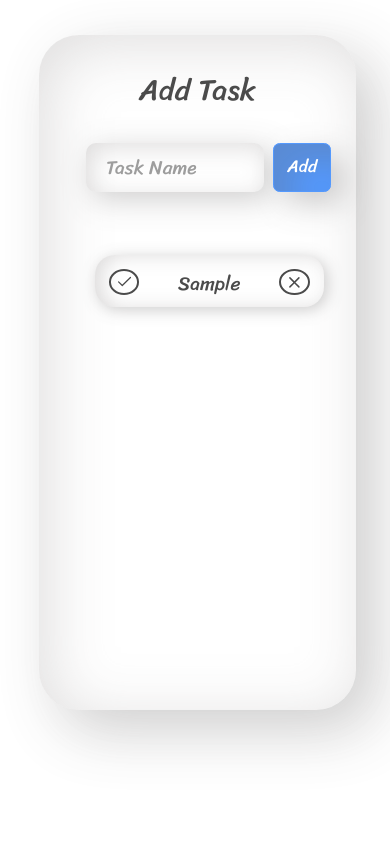
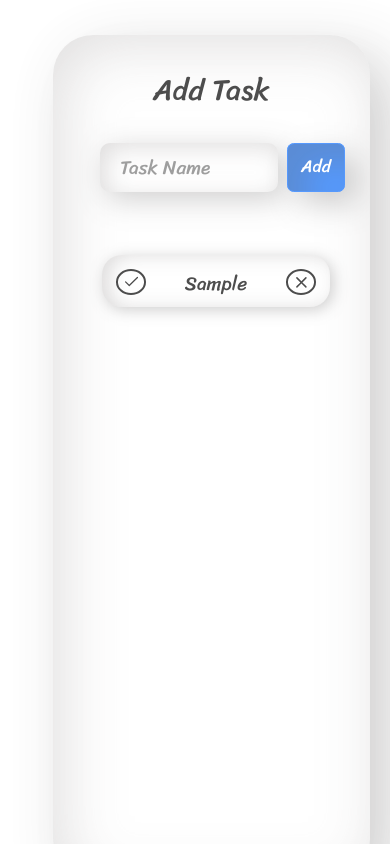
Before and after one commit to UditSax3na/Todolst, a React (Create React App) app: page / in a window 390 px wide. Both pictures are taken after typing "Sample" into the empty fields and a click on the button "Add". Built offline with nearby package versions, Linux system fonts and the light colour scheme; a web font is replaced by a local one.

Commit message:
Adding the responsiveness for the mobile

```diff
--- a/src/Responsive_.css
+++ b/src/Responsive_.css
@@ -22,10 +22,12 @@
     #root{
         max-width: 19rem;
         min-width: 18rem;
-        left: 10%;
+        left: 3rem;
         top: 1rem;
-        min-height: 80%;
+        min-height: 100%;
         max-height: 80%;
+        overflow-y: scroll;
+        position: fixed;
     }
     .upperlayer{
         padding-left: 0;
@@ -39,10 +41,13 @@
     }
     .chold{
         max-width: 13rem;
-        margin-left: 0.5rem;
+        /* margin-left: 0.5rem; */
+        position: relative;
+        right: 6%;
     }
     .todolist{
         padding-left: 0;
+        max-height: fit-content;
     }
     /* .todo{
 
--- a/src/components/Todo.jsx
+++ b/src/components/Todo.jsx
@@ -5,7 +5,7 @@ import Check from './icons/Check'
 
 export default function Todo(props) {
   return (
-    <div className='chold mx-2 mb-4 '>
+    <div className='chold mb-4 '>
       <button className='btn btn-outline-success selection-done' onClick={()=>{props.update_(props.todo)}} ><Check className='done'/></button>
 
       <span className={props.todo['comp']===0?'todo':"todo active"} title={props.todo['heading']}>{props.todo['heading']}</span>
--- a/src/components/stylings/todostyling.css
+++ b/src/components/stylings/todostyling.css
@@ -3,7 +3,7 @@
     margin-left: 15px;
     box-shadow: 3px 3px 15px rgba(88, 86, 86, 0.41), inset 7px 1px 18px rgba(151, 146, 146, 0.41);
     border-radius: 20px;
-    width: 395px;
+    width: 420px;
     display: flex;
     padding: 0.8rem;
     min-height: 3rem;
```
